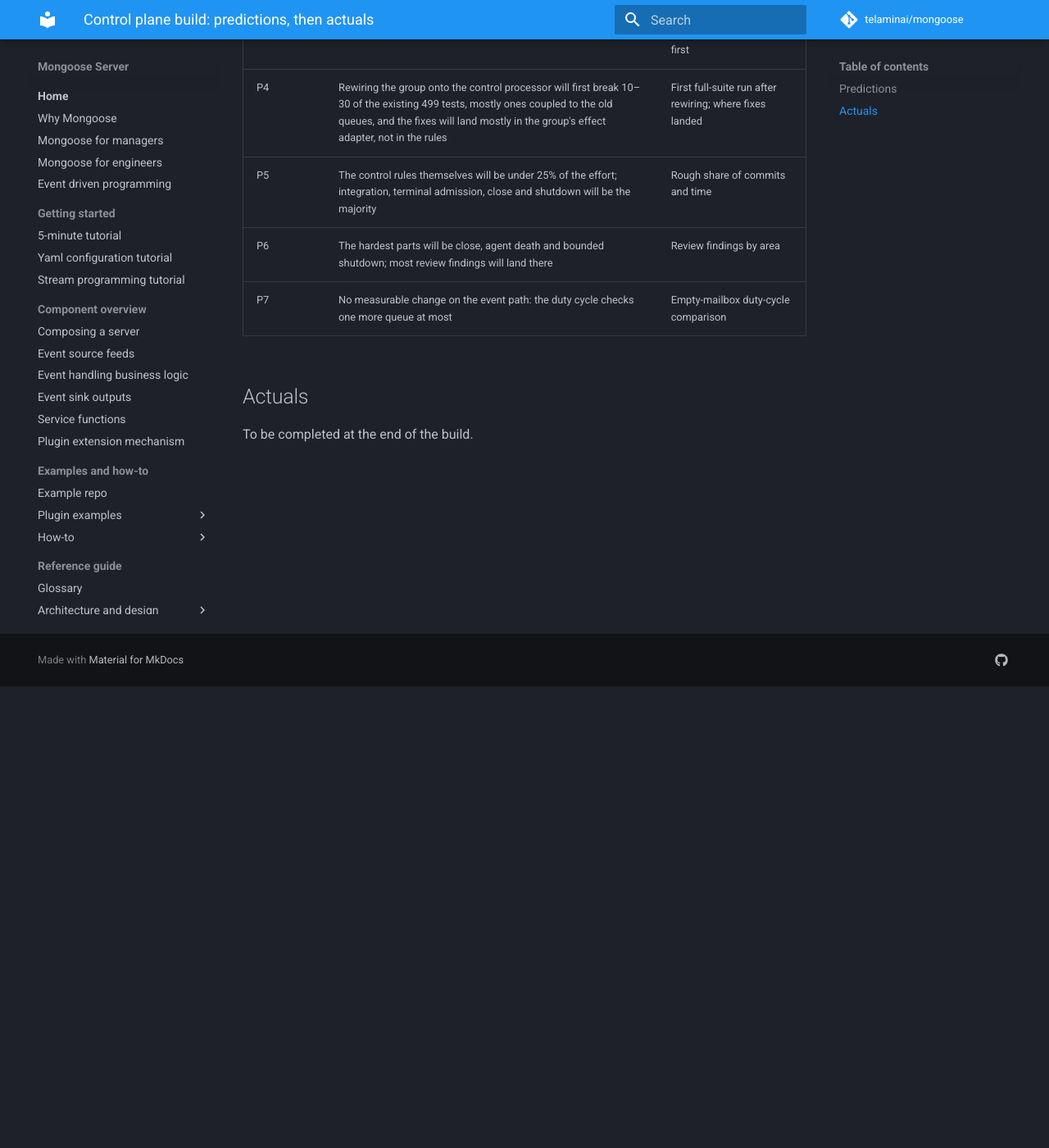
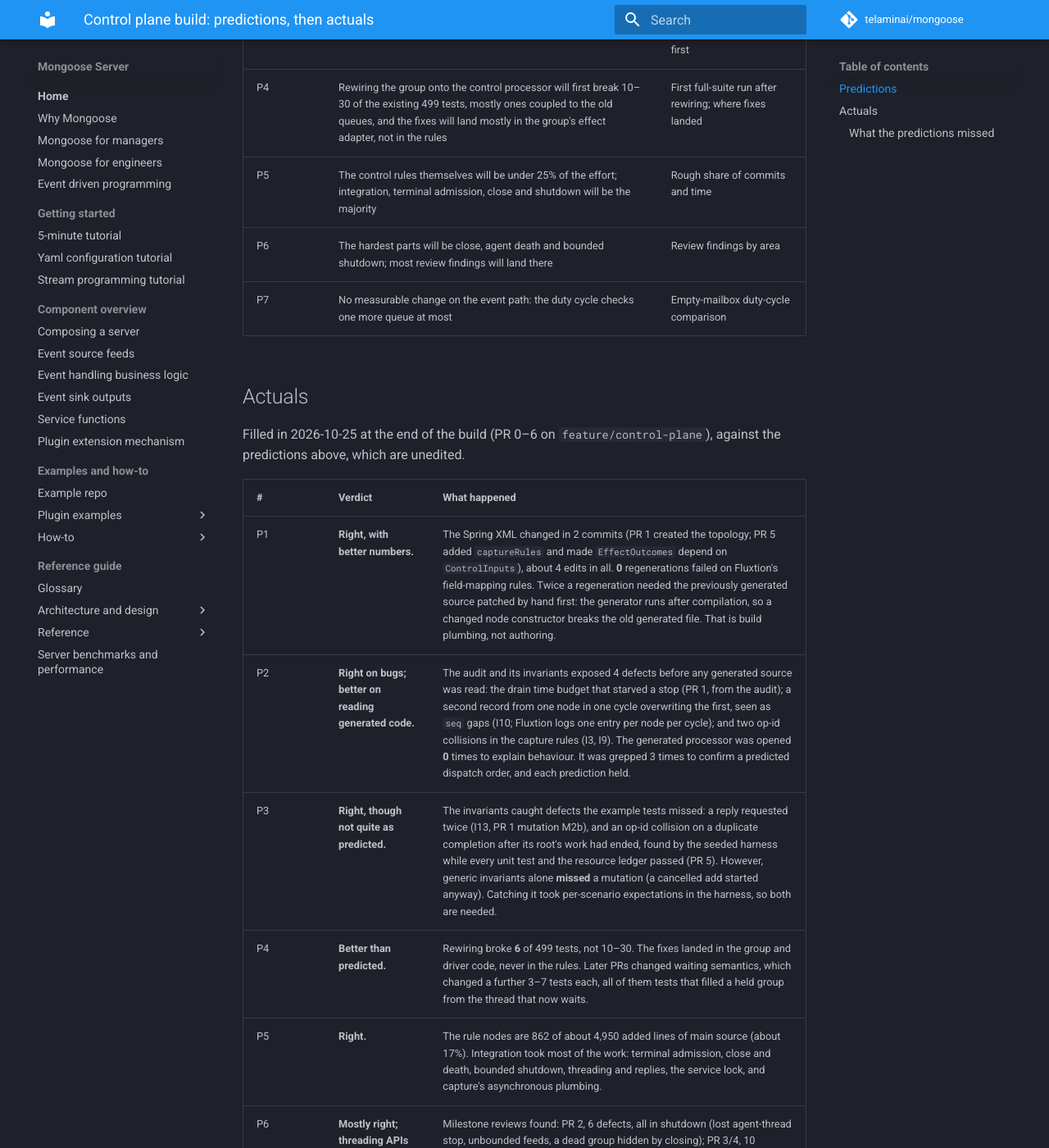
Before and after one commit to telaminai/mongoose, an MkDocs documentation site: the page built from docs/design/control-plane-predictions.md, in a window 1280 px wide and 1400 px high, scrolled down 563 px. Shown: the whole window at 82% size. Built offline with MkDocs 1.6.1 and Material for MkDocs 9.7.7, drawn with Linux system fonts in a browser that asks for light colours; comment, search, counter and statistics services are not loaded; some of the changed text lies outside the part shown.

Commit message:
docs: control plane predictions, actuals
Co-Authored-By: Claude Opus 5.5 <noreply@anthropic.com>

```diff
--- a/docs/design/control-plane-predictions.md
+++ b/docs/design/control-plane-predictions.md
@@ -17,4 +17,23 @@ build and compared against each prediction, without editing the predictions.
 
 ## Actuals
 
-To be completed at the end of the build.
+Filled in 2026-10-25 at the end of the build (PR 0–6 on `feature/control-plane`), against the predictions above,
+which are unedited.
+
+| # | Verdict | What happened |
+| --- | --- | --- |
+| P1 | **Right, with better numbers.** | The Spring XML changed in 2 commits (PR 1 created the topology; PR 5 added `captureRules` and made `EffectOutcomes` depend on `ControlInputs`), about 4 edits in all. **0** regenerations failed on Fluxtion's field-mapping rules. Twice a regeneration needed the previously generated source patched by hand first: the generator runs after compilation, so a changed node constructor breaks the old generated file. That is build plumbing, not authoring. |
+| P2 | **Right on bugs; better on reading generated code.** | The audit and its invariants exposed 4 defects before any generated source was read: the drain time budget that starved a stop (PR 1, from the audit); a second record from one node in one cycle overwriting the first, seen as `seq` gaps (I10; Fluxtion logs one entry per node per cycle); and two op-id collisions in the capture rules (I3, I9). The generated processor was opened **0** times to explain behaviour. It was grepped 3 times to confirm a predicted dispatch order, and each prediction held. |
+| P3 | **Right, though not quite as predicted.** | The invariants caught defects the example tests missed: a reply requested twice (I13, PR 1 mutation M2b), and an op-id collision on a duplicate completion after its root's work had ended, found by the seeded harness while every unit test and the resource ledger passed (PR 5). However, generic invariants alone **missed** a mutation (a cancelled add started anyway). Catching it took per-scenario expectations in the harness, so both are needed. |
+| P4 | **Better than predicted.** | Rewiring broke **6** of 499 tests, not 10–30. The fixes landed in the group and driver code, never in the rules. Later PRs changed waiting semantics, which changed a further 3–7 tests each, all of them tests that filled a held group from the thread that now waits. |
+| P5 | **Right.** | The rule nodes are 862 of about 4,950 added lines of main source (about 17%). Integration took most of the work: terminal admission, close and death, bounded shutdown, threading and replies, the service lock, and capture's asynchronous plumbing. |
+| P6 | **Mostly right; threading APIs were missed.** | Milestone reviews found: PR 2, 6 defects, all in shutdown (lost agent-thread stop, unbounded feeds, a dead group hidden by closing); PR 3/4, 10 findings in replies, the service lock and handles (a reply-executor self-deadlock, waits under the lock). None was in the generated dispatch, and almost none in rule logic. Close, death and shutdown were as hard as predicted; the threading API around them was harder than predicted. |
+| P7 | **Not measured.** | The event path changed structurally only: `doWork()` checks one `isEmpty()` (mailbox plus completion queue), where it checked four queues before. No duty-cycle benchmark was run, so this stays a claim, not a measurement. |
+
+### What the predictions missed
+
+- **Tests that pass for the wrong reason.** A test-compile failure hid behind a filtered log once, and a leaked agent
+  mark made tests order-dependent until a JUnit extension cleared it after every test. The audit cannot catch this;
+  build hygiene can.
+- **The framework's own rules surfaced through the audit.** The one-record-per-node-per-cycle rule was never read
+  about. It was seen as `seq` gaps in an exported record and fixed in the authoring.
```
